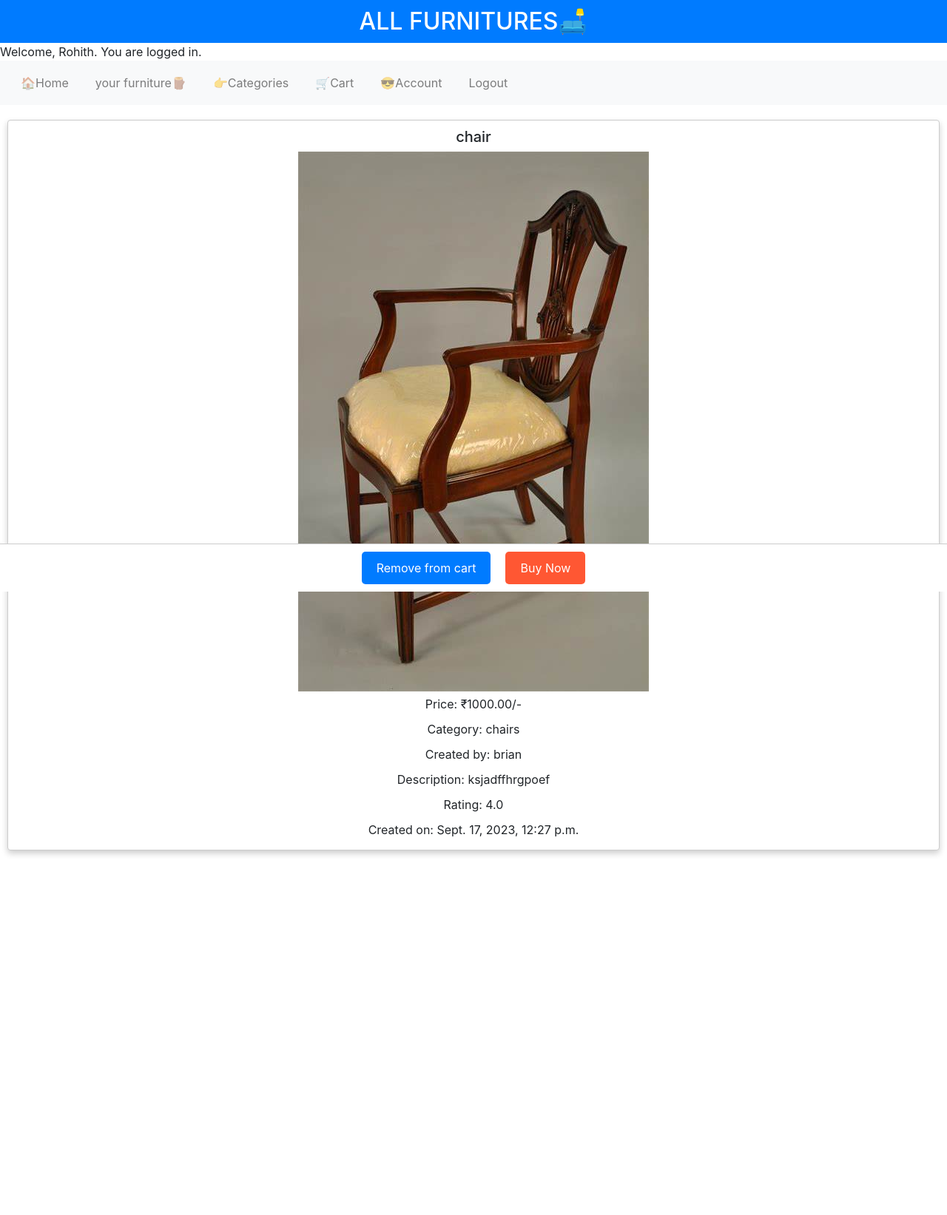
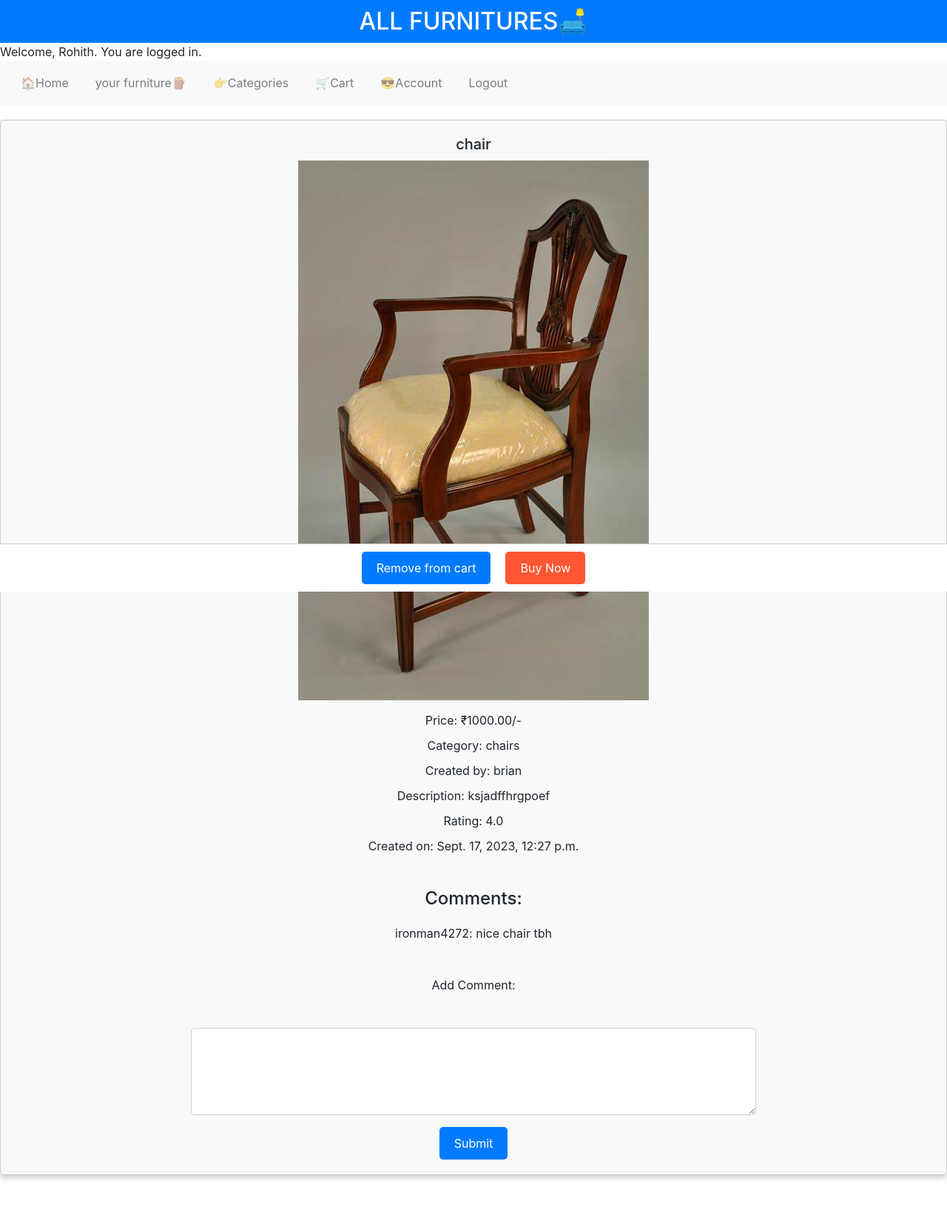
Before and after one commit to rohith22e5/materialsfound, a Django app: page /furniture/4 in a window 1280 px wide. Shown: the whole page at 74% size. Before the commit the page ends 1157 px from the top, so only its background shows below. Run offline with Django 4.2, Linux system fonts and the light colour scheme; a user stored in the database is signed in; data comes from the database, SQL or seed files in the repository; both versions use the stored data as it was after the commit; some libraries are stand-ins or nearby versions.

Commit message:
added comments

```diff
--- a/allfurnitures/admin.py
+++ b/allfurnitures/admin.py
@@ -1,7 +1,8 @@
 from django.contrib import admin
-from .models import User, Furniture,Cart
+from .models import User, Furniture,Cart,Comments
 # Register your models here.
 
 admin.site.register(User)
 admin.site.register(Furniture)
 admin.site.register(Cart)
+admin.site.register(Comments)
--- a/allfurnitures/models.py
+++ b/allfurnitures/models.py
@@ -38,3 +38,12 @@ class Cart(models.Model):
 
     def __str__(self):
         return f"{self.user.username} - {self.furniture.name} - {self.quantity}"
+
+class Comments(models.Model):
+    user = models.ForeignKey(User, on_delete=models.CASCADE, related_name="comments")
+    furniture = models.ForeignKey(Furniture, on_delete=models.CASCADE, related_name="comments")
+    comment = models.TextField()
+    date = models.DateTimeField(auto_now_add=True)
+
+    def __str__(self):
+        return f"{self.user.username} - {self.furniture.name} - {self.date.strftime('%b %d %Y, %I:%M %p')}"
--- a/allfurnitures/static/allfurnitures/furniture.css
+++ b/allfurnitures/static/allfurnitures/furniture.css
@@ -30,19 +30,21 @@ h2 {
     margin: 0 10px;
 }
 
-/* Style the card container */
+/* Style the card container to cover the whole page */
 #cards {
+    width: 100%;
+    padding: 20px;
+    background-color: #f8f9fa;
     display: flex;
-    flex-wrap: wrap;
-    justify-content: space-around;
-    margin-top: 20px;
+    flex-direction: column;
+    align-items: center;
 }
 
 .card {
-    width: device-width;
-    padding: 10px;
+    width: 100%;
+    padding: 20px;
     border: 1px solid #ccc;
-    margin: 10px;
+    margin: 10px 0;
     text-align: center;
     background-color: #fff;
     box-shadow: 0 4px 8px rgba(0, 0, 0, 0.2);
@@ -50,11 +52,13 @@ h2 {
 
 .card h3 {
     font-size: 20px;
+    margin-bottom: 10px;
 }
 
 .card img {
     max-width: 100%;
     height: auto;
+    margin-bottom: 10px;
 }
 
 .card p {
@@ -74,26 +78,70 @@ h2 {
     background-color: #0056b3;
 }
 
-/* Use a media query to make cards stack vertically on smaller screens */
-@media screen and (max-width: 768px) {
-    #cards {
-        flex-direction: column;
-        align-items: center;
-    }
-
-    .card {
-        width: 80%;
-    }
-}
-
-/* Style the "Show Cards" section, if needed */
+/* Style the "Show Cards" section */
 #show_cards {
     text-align: center;
     margin-top: 20px;
 }
 
-/* Add this CSS to your existing styles.css file */
+/* Style the "Add Comment" section */
+#comments_page {
+    margin-top: 20px;
+    padding: 20px;
+    background-color: #f8f9fa;
+    border-radius: 5px;
+    display: flex;
+    flex-direction: column;
+    align-items: center;
+}
 
+#comments_page h3 {
+    font-size: 24px;
+    margin-bottom: 10px;
+}
+
+#comments_page p {
+    margin: 10px 0;
+}
+
+/* Style the "Add Comment" form */
+#add_comment_form {
+    width: 100%;
+    max-width: 600px; /* Limit the form width for readability */
+    display: flex;
+    flex-direction: column;
+    align-items: flex-start;
+    margin-top: 10px;
+}
+
+#add_comment_form label {
+    font-weight: bold;
+    margin-bottom: 5px;
+}
+
+#comments {
+    width: 100%;
+    padding: 10px;
+    margin-bottom: 10px;
+    border: 1px solid #ccc;
+    border-radius: 5px;
+}
+
+#comment_button {
+    background-color: #007BFF;
+    color: #fff;
+    padding: 10px 20px;
+    border: none;
+    border-radius: 5px;
+    cursor: pointer;
+    transition: background-color 0.3s;
+}
+
+#comment_button:hover {
+    background-color: #0056b3;
+}
+
+/* Style the "Add to Cart" and "Buy Now" buttons */
 #options {
     position: fixed;
     bottom: 0;
--- a/allfurnitures/static/allfurnitures/furniture.js
+++ b/allfurnitures/static/allfurnitures/furniture.js
@@ -1,4 +1,6 @@
 document.addEventListener('DOMContentLoaded', function() {
+     const butt= document.getElementById('comment_button')
+     butt.disabled=true;
     console.log('furniture.js loaded');
     const element=document.getElementById('cart_button');
     element.onclick=function(){
@@ -67,6 +69,33 @@ document.addEventListener('DOMContentLoaded', function() {
         });
         };
     }
+    document.getElementById('comments').onkeyup=function (){
+        if (document.getElementById('comments').value.length>0){
+            butt.disabled=false;
+        }
+        else{
+            butt.disabled=true;
+        }
+        butt.onclick=function () {
+            fetch('/Comment', {
+            method: 'POST',
+            headers: {
+                "Content-Type": "application/json",
+                "X-CSRFToken": getCookie("csrftoken")
+            },
+            body: JSON.stringify({
+                id: element.dataset.id,
+                comment: document.getElementById('comments').value
+            })
+        }).then(response => response.json()).then(result => {
+            console.log(result);
+            alert(result.message);
+            window.location.reload();
+        }).catch(error => {
+            console.log('Error:', error);
+        });
+        };
+    };
 });
 
 
--- a/allfurnitures/templates/allfurnitures/furniture.html
+++ b/allfurnitures/templates/allfurnitures/furniture.html
@@ -12,7 +12,33 @@
         <p>Description: {{ furniture.description }}</p>
         <p>Rating: {{ furniture.rating }}</p>
         <p>Created on: {{ furniture.date }}</p>
+        <div id="comments_page">
+            <h3>Comments:</h3>
+            {% for comment in comments %}
+                <p>{{ comment.user }}: {{ comment.comment }}</p>
+            {% endfor %}
+            <nav aria-label="Page navigation example">
+                <ul class="pagination  d-flex justify-content-center ">
+                    {% if comments.has_previous %}
+                  <li class="page-item"><a class="page-link" href="?page={{ comments.previous_page_number }}">Previous</a></li>
+                  {% endif %}
+                    {% if comments.has_next %}
+                  <li class="page-item"><a class="page-link" href="?page={{ comments.next_page_number }}">Next</a></li>
+                    {% endif %}
+                </ul>
+            </nav>
+        </div>
+        <span>
+        <label for="comments" style="padding-bottom: 5% ;">Add Comment:</label>
+        <span>
+        <textarea id="comments" name="comments" rows="4" cols="50">
+        </textarea>
+        <button id="comment_button" data-id="{{ furniture.id }}">Submit</button>
+        </span>
+        </span>
     </div>
+    <br>
+
     <div id="options">
         {% csrf_token %}
         <button id="cart_button"  data-id="{{ furniture.id }} ">{{ change_button }}</button>
--- a/allfurnitures/urls.py
+++ b/allfurnitures/urls.py
@@ -13,4 +13,5 @@ urlpatterns=[
     path("account",views.account,name="Account"),
     path("furniture/<int:furniture_id>",views.furniture,name="furnituredetails"),
     path("categories/<str:category>",views.category,name="category"),
+    path("Comment",views.comment,name="Comment"),
 ]
--- a/allfurnitures/views.py
+++ b/allfurnitures/views.py
@@ -5,7 +5,7 @@ from django.shortcuts import render
 from django.urls import reverse
 import json
 from django.views.decorators.csrf import csrf_exempt
-from .models import User, Furniture, Cart
+from .models import User, Furniture, Cart, Comments
 from django.contrib.auth.decorators import login_required
 from django.core.paginator import Paginator
 from django.core import serializers
@@ -137,10 +137,16 @@ def account(request):
 def furniture(request,furniture_id):
     if request.method=="GET":
         cart=Cart.objects.filter(user=request.user, furniture=Furniture.objects.get(id=furniture_id)).first()
+        comments=Furniture.objects.get(id=furniture_id).comments.all()
+        comments=comments.order_by("-date").all()
+        paginator = Paginator(comments, 5)
+        page_number = request.GET.get('page')
+        comments = paginator.get_page(page_number)
         if cart:
             return render(request, "allfurnitures/furniture.html",{
                 "furniture": Furniture.objects.get(id=furniture_id),
-                "change_button": "Remove from cart"
+                "change_button": "Remove from cart",
+                "comments": comments,
             })
         else:
          return render(request, "allfurnitures/furniture.html",{
@@ -158,3 +164,17 @@ def category(request,category):
         return JsonResponse([furniture.serialize() for furniture in furnitures],safe=False)
     else:
         return JsonResponse({"error":"GET request required."},status=400)
+
+@login_required
+def comment(request):
+    if request.method=='POST':
+        data=json.loads(request.body)
+        id=data.get("id")
+        comment_msg=data.get("comment")
+        user=request.user
+        furniture=Furniture.objects.get(id=id)
+        comment=Comments(user=user,furniture=furniture,comment=comment_msg)
+        comment.save()
+        return JsonResponse({"message":"Comment added successfully"},status=201)
+    else:
+        return JsonResponse({"error":"POST request required."},status=400)
```
Also changed, not shown: other parts of allfurnitures/static/allfurnitures/furniture.css (+12 -14 lines), allfurnitures/migrations/0006_comments.py (added), db.sqlite3.
